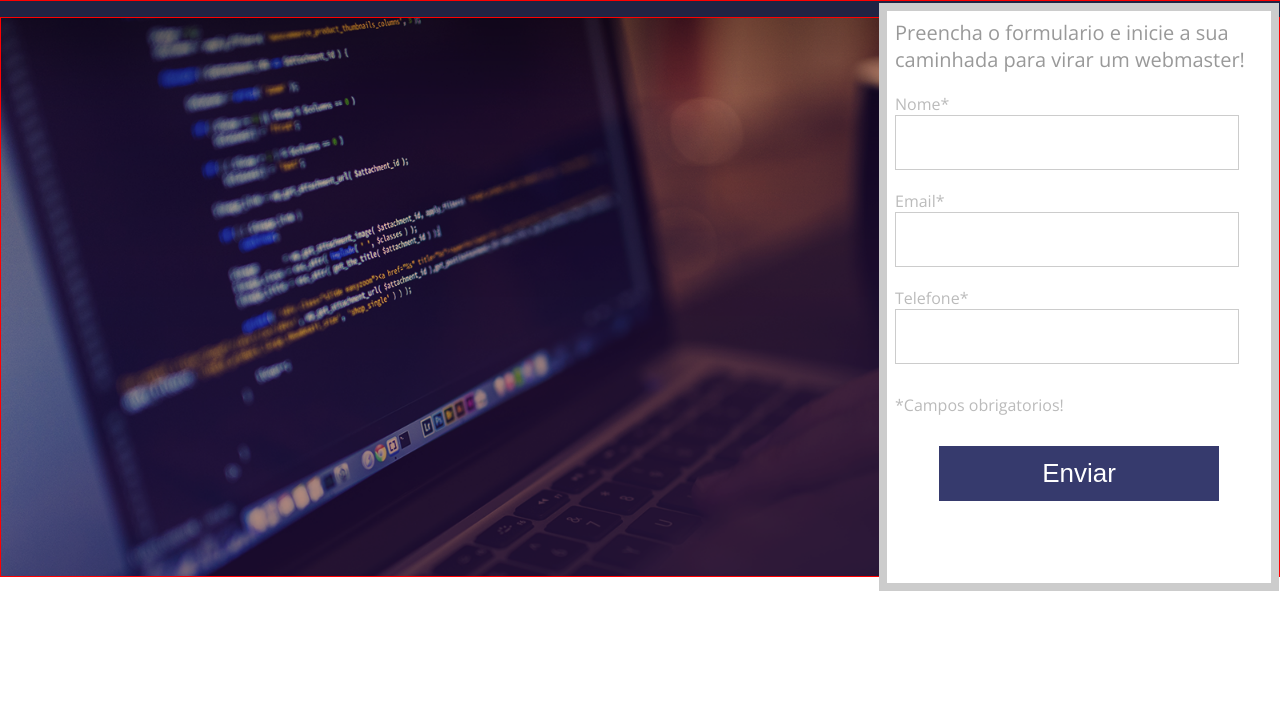
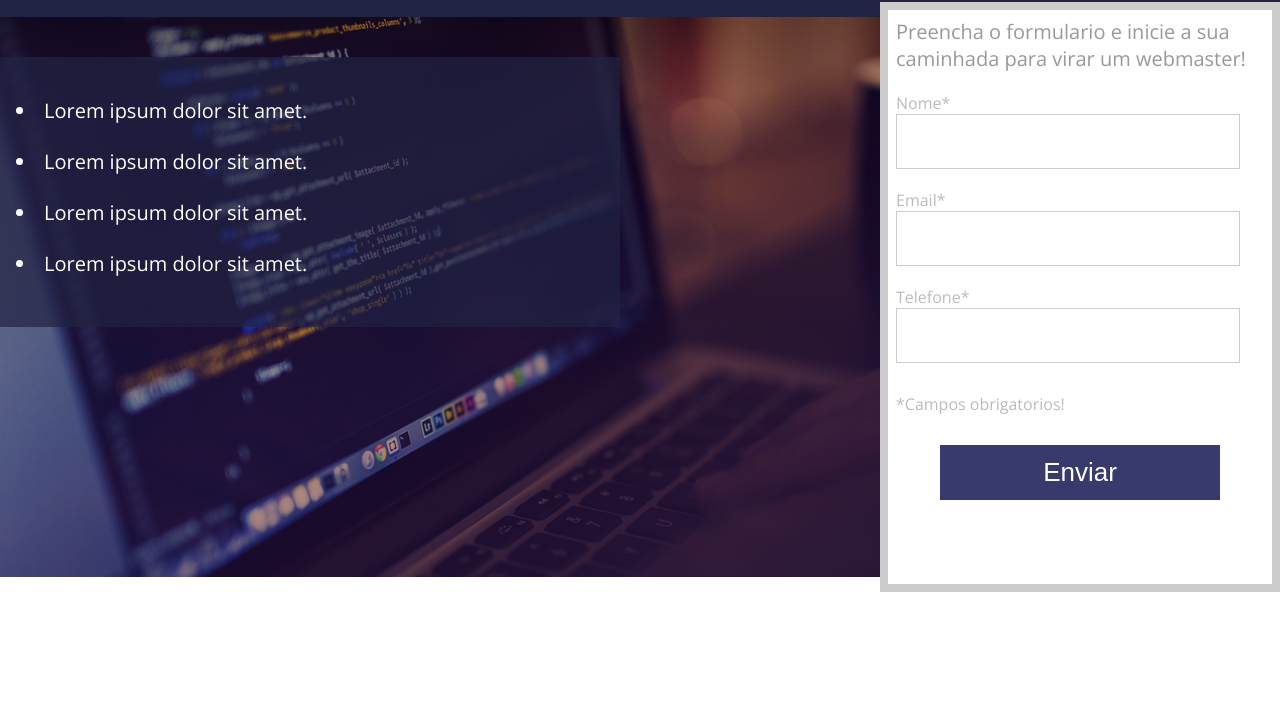
Before and after one commit to jefmaeda/DevFrom, a plain HTML site: page index.html in a window 1280 px wide. Shown: the part 73-800 px from the top of the page. Drawn offline with nearby package versions, Linux system fonts and the light colour scheme.

Commit message:
add text hero

```diff
--- a/css/style.css
+++ b/css/style.css
@@ -10,6 +10,7 @@
   --form-h2: #999;
   --form-tag: #bbb;
   --form-button: #363a6d;
+  --list-bg: rgba(33,35,67,0.7);
 }
 
 body{
@@ -30,7 +31,6 @@ body{
 .center{
   max-width: 128rem;
   margin: 0 auto;
-  border: 1px solid red;
 }
 
 .container-banner{
@@ -45,6 +45,7 @@ body{
   height: 100%;
   display: flex;
   flex-direction: row-reverse;
+  justify-content: space-between;
 }
 
 .form{
@@ -100,3 +101,21 @@ body{
 .form input[type=submit]:hover{
   filter: brightness(0.8);
 }
+
+.container-list{
+  padding: 1.6rem;
+  font-size: 2rem;
+  margin-top: 4rem;
+  width: 62rem;
+  height: 27rem;
+  background-color: var(--list-bg);
+}
+
+.container-list ul{
+  list-style-position: inside;
+}
+
+.container-list ul li{
+  color: var(--form-bg);
+  margin-top: 2.4rem;
+}
--- a/index.html
+++ b/index.html
@@ -53,7 +53,14 @@ usar o form com flex e 20 de gap
               </div>
             </form>
           </div>
-          <div class="header-text"></div>
+          <div class="container-list">
+            <ul>
+              <li>Lorem ipsum dolor sit amet.</li>
+              <li>Lorem ipsum dolor sit amet.</li>
+              <li>Lorem ipsum dolor sit amet.</li>
+              <li>Lorem ipsum dolor sit amet.</li>
+            </ul>
+          </div>
         </div>
       </div>
     </header>
```
